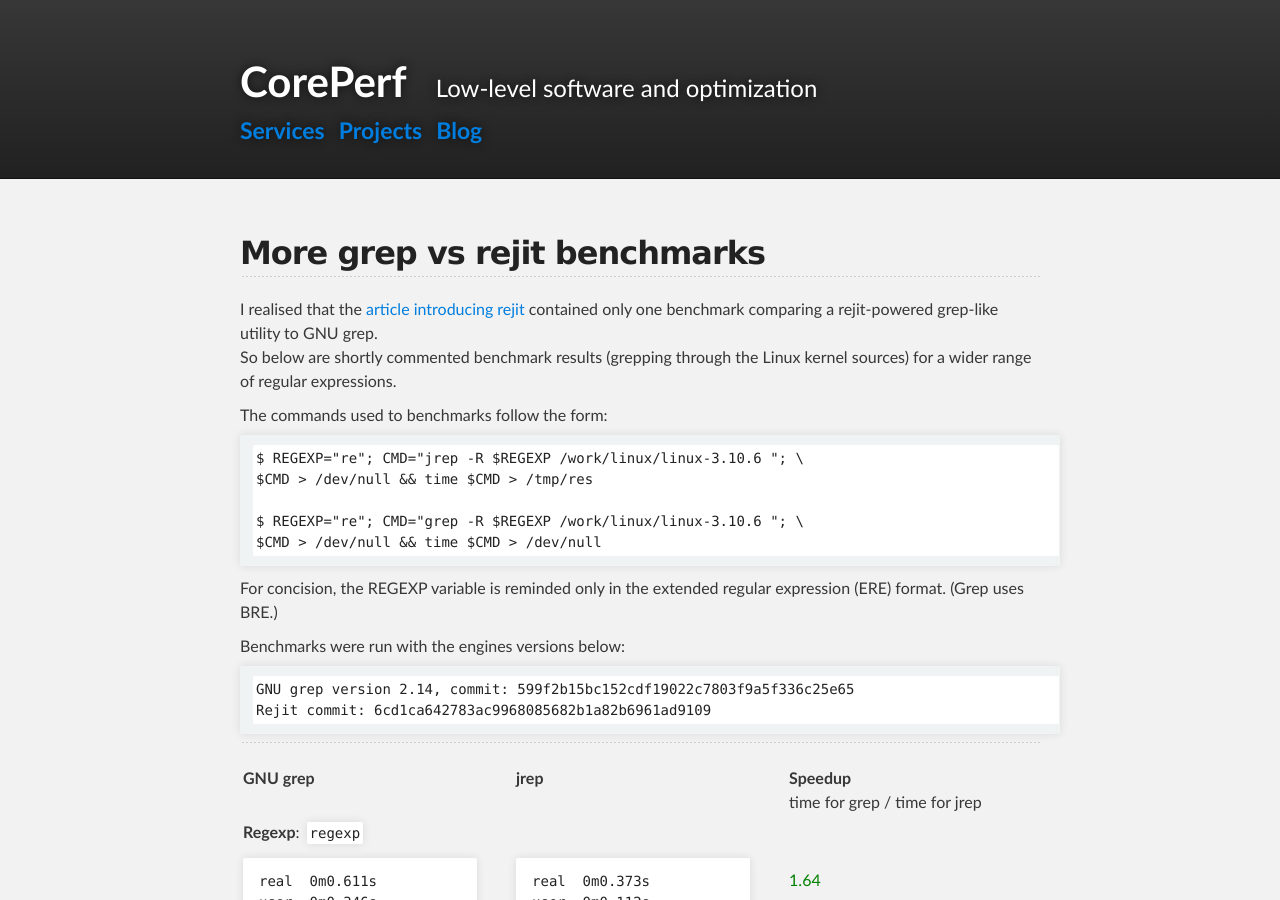
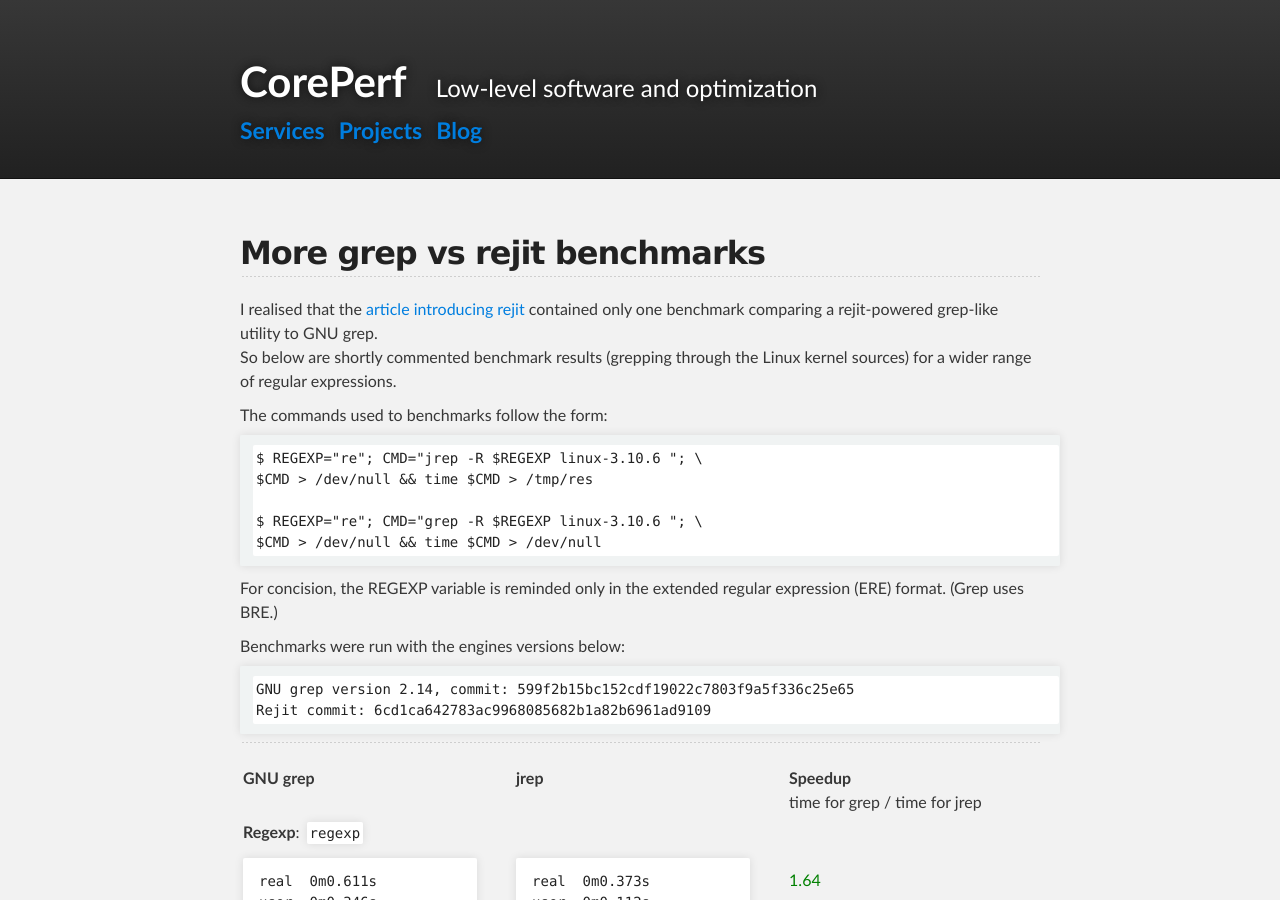
Before and after one commit to coreperf/coreperf.github.io, a Jekyll site: the page built from _posts/2013-08-28-more_grep_rejit_benchmarks.md, in a window 1280 px wide and 900 px high. Built offline with Jekyll 4.4.1, drawn with Linux system fonts in a browser that asks for light colours.

Commit message:
Remove local file system references in the grep vs jrep article.

```diff
--- a/_posts/2013-08-28-more_grep_rejit_benchmarks.md
+++ b/_posts/2013-08-28-more_grep_rejit_benchmarks.md
@@ -15,10 +15,10 @@
 
 The commands used to benchmarks follow the form:
 
-    $ REGEXP="re"; CMD="jrep -R $REGEXP /work/linux/linux-3.10.6 "; \
+    $ REGEXP="re"; CMD="jrep -R $REGEXP linux-3.10.6 "; \
     $CMD > /dev/null && time $CMD > /tmp/res
 
-    $ REGEXP="re"; CMD="grep -R $REGEXP /work/linux/linux-3.10.6 "; \
+    $ REGEXP="re"; CMD="grep -R $REGEXP linux-3.10.6 "; \
     $CMD > /dev/null && time $CMD > /dev/null
 
 For concision, the REGEXP variable is reminded only in the extended regular
```
